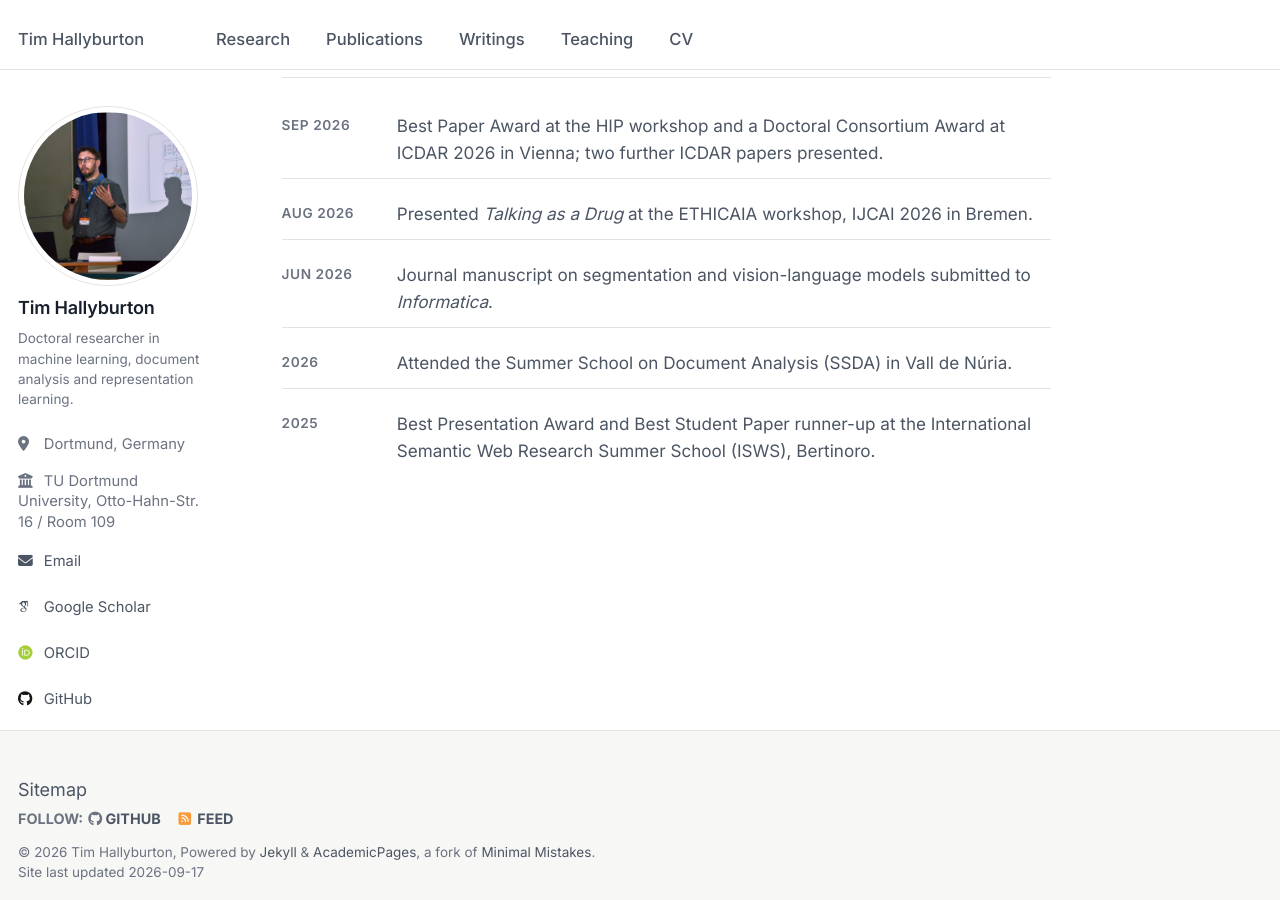
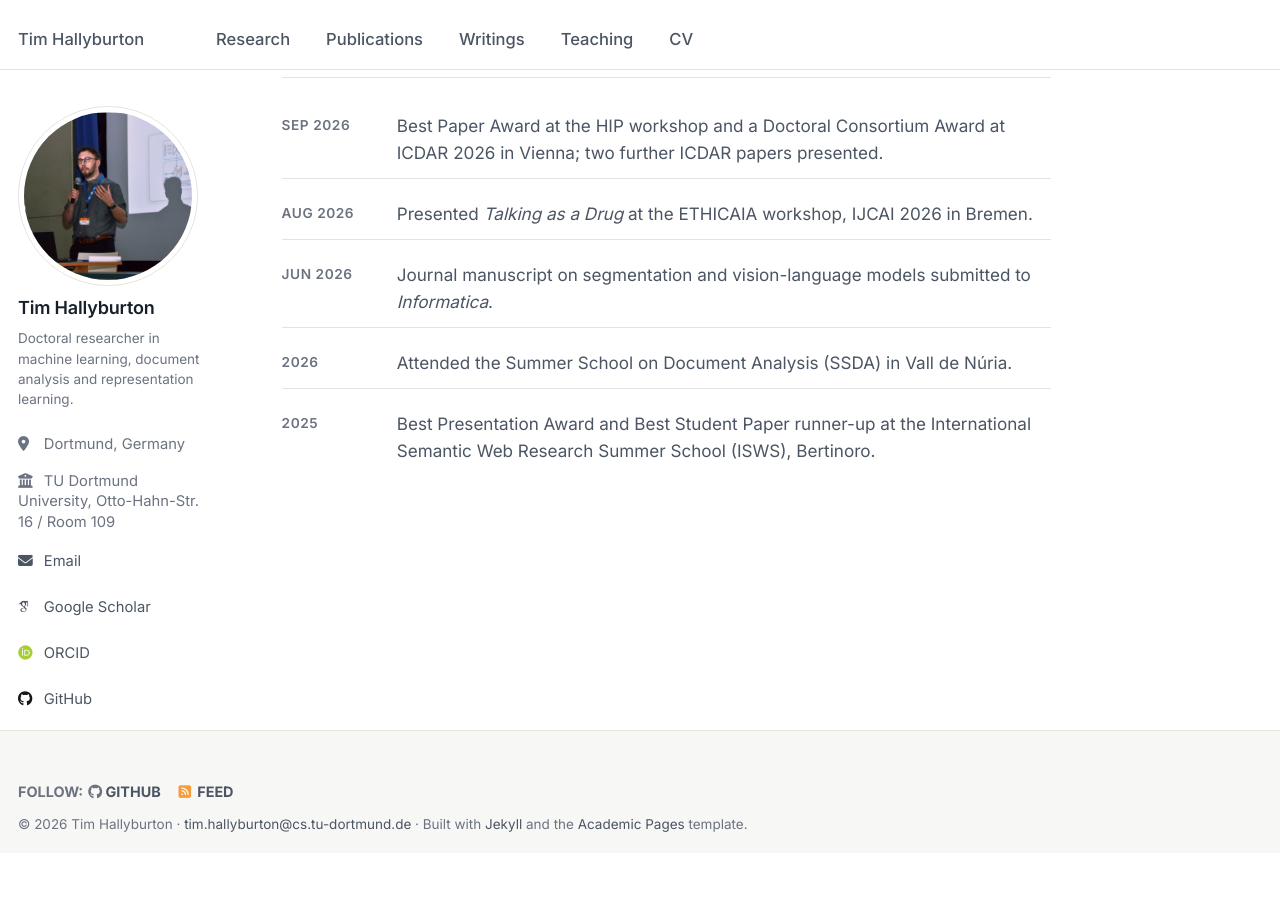
Before and after one commit to TimHal/TimHal.github.io, a Jekyll site: the page built from _pages/about.md, in a window 1280 px wide and 900 px high, scrolled down 2061 px. Built offline with Jekyll 4.4.1, drawn with Linux system fonts in a browser that asks for light colours; some web fonts are replaced; after the commit the page ends 2914 px from its top, so only the background shows below that.

Commit message:
refactor(footer): drop the dead sitemap link
The sitemap page no longer exists. Replaces the template credit line
with a contact line that keeps the attribution.

Co-Authored-By: Claude Opus 5 <noreply@anthropic.com>

```diff
--- a/_includes/footer.html
+++ b/_includes/footer.html
@@ -20,6 +20,8 @@
 {% endif %}
 
 <div class="page__footer-copyright">
-  &copy; {{ site.time | date: '%Y' }} {{ site.name | default: site.title }}, {{ site.data.ui-text[site.locale].powered_by | default: "Powered by" }} <a href="http://jekyllrb.com" rel="nofollow">Jekyll</a> &amp; <a href="https://github.com/academicpages/academicpages.github.io">AcademicPages</a>, a fork of <a href="https://mademistakes.com/work/minimal-mistakes-jekyll-theme/" rel="nofollow">Minimal Mistakes</a>.<br />
-  Site last updated {{ "now" | date: '%Y-%m-%d' %}}
+  &copy; {{ site.time | date: '%Y' }} {{ site.name | default: site.title }} &middot;
+  <a href="mailto:{{ site.author.email }}">{{ site.author.email }}</a> &middot;
+  Built with <a href="https://jekyllrb.com" rel="nofollow">Jekyll</a> and the
+  <a href="https://github.com/academicpages/academicpages.github.io">Academic Pages</a> template.
 </div>
--- a/_includes/footer/custom.html
+++ b/_includes/footer/custom.html
@@ -1,3 +1,2 @@
 <!-- start custom footer snippets -->
-<a href="/sitemap/">Sitemap</a>
 <!-- end custom footer snippets -->
```
